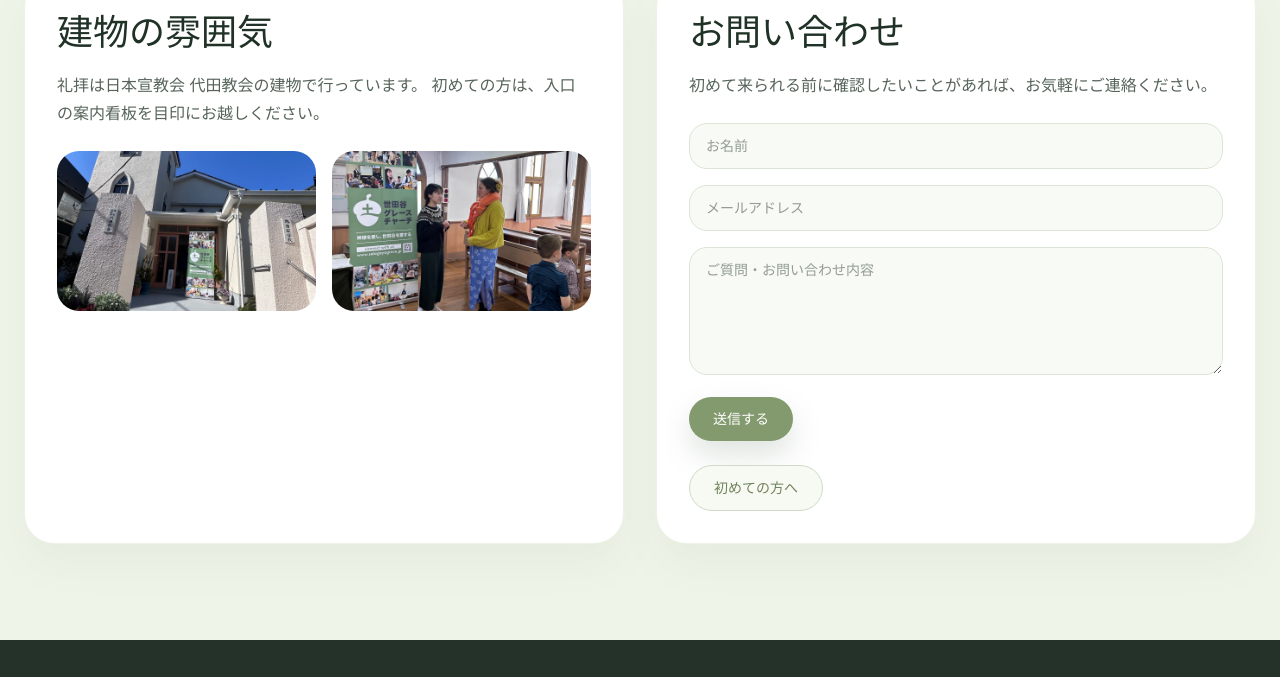
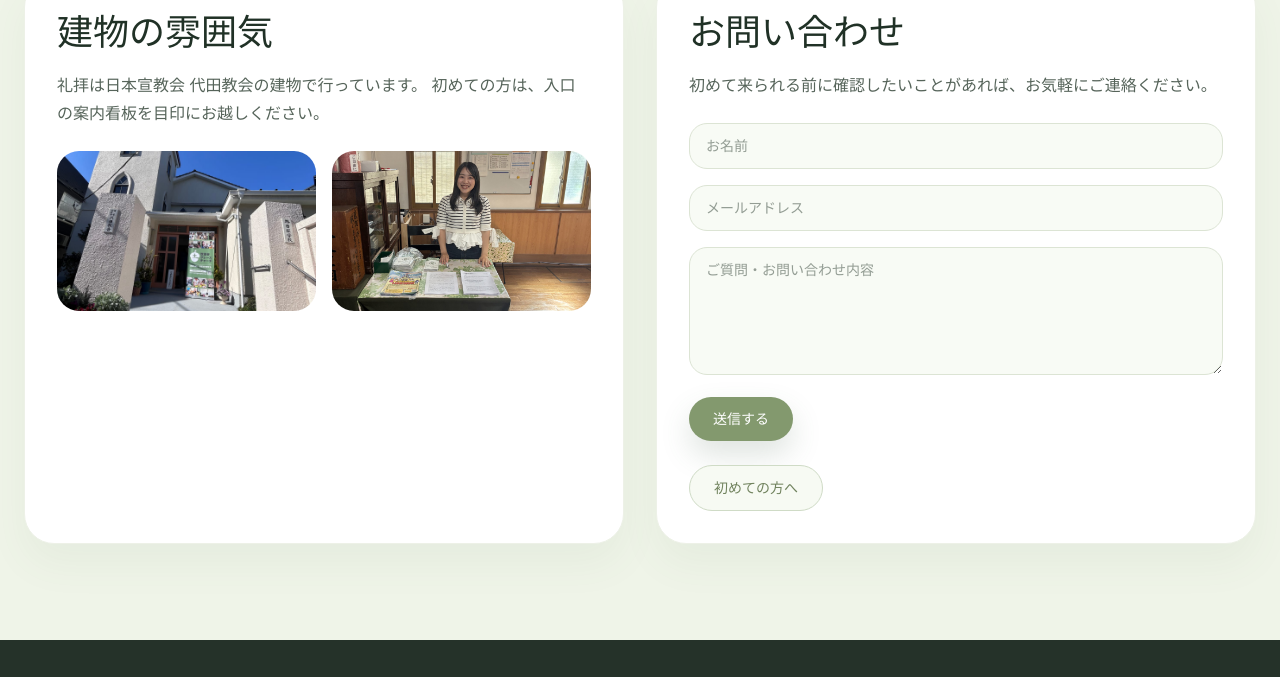
Before and after one commit to SetagayaGraceChurch/SetagayaGraceChurchWebsite, an Astro site: page /access in a window 1280 px wide. Shown: the part 1239-1916 px from the top of the page. Built offline with nearby package versions, Linux system fonts and the light colour scheme; Astro itself is replaced by a stand-in of ours.

Commit message:
Update welcome entrance photo

```diff
--- a/src/app/App.tsx
+++ b/src/app/App.tsx
@@ -16,7 +16,7 @@ import eventLadiesPaintSnackImg from "../assets/event-ladies-paint-snack-2026-06
 import eventMensBbqImg from "../assets/event-mens-bbq.png";
 import pastorImg from "../assets/pastor-photo.jpeg";
 import welcomeArrivalImg from "../assets/welcome-arrival-church-entrance.jpeg";
-import welcomeReceptionImg from "../assets/welcome-reception.jpeg";
+import welcomeBuildingEntranceImg from "../assets/welcome-building-entrance.jpg";
 import welcomeWorshipCurrentImg from "../assets/welcome-worship-service-current.jpg";
 import eventsData from "../data/generated/events.json";
 import sermonsData from "../data/generated/sermons.json";
@@ -139,7 +139,7 @@ function getEventImage(event: { imageKey?: string; imageUrl?: string }) {
 
 const welcomePlaceholderImages = {
   arrival: welcomeArrivalImg,
-  entrance: welcomeReceptionImg,
+  entrance: welcomeBuildingEntranceImg,
   worship: welcomeWorshipCurrentImg,
 } as const;
 
```
Also changed, not shown: src/assets/welcome-building-entrance.jpg (added).
